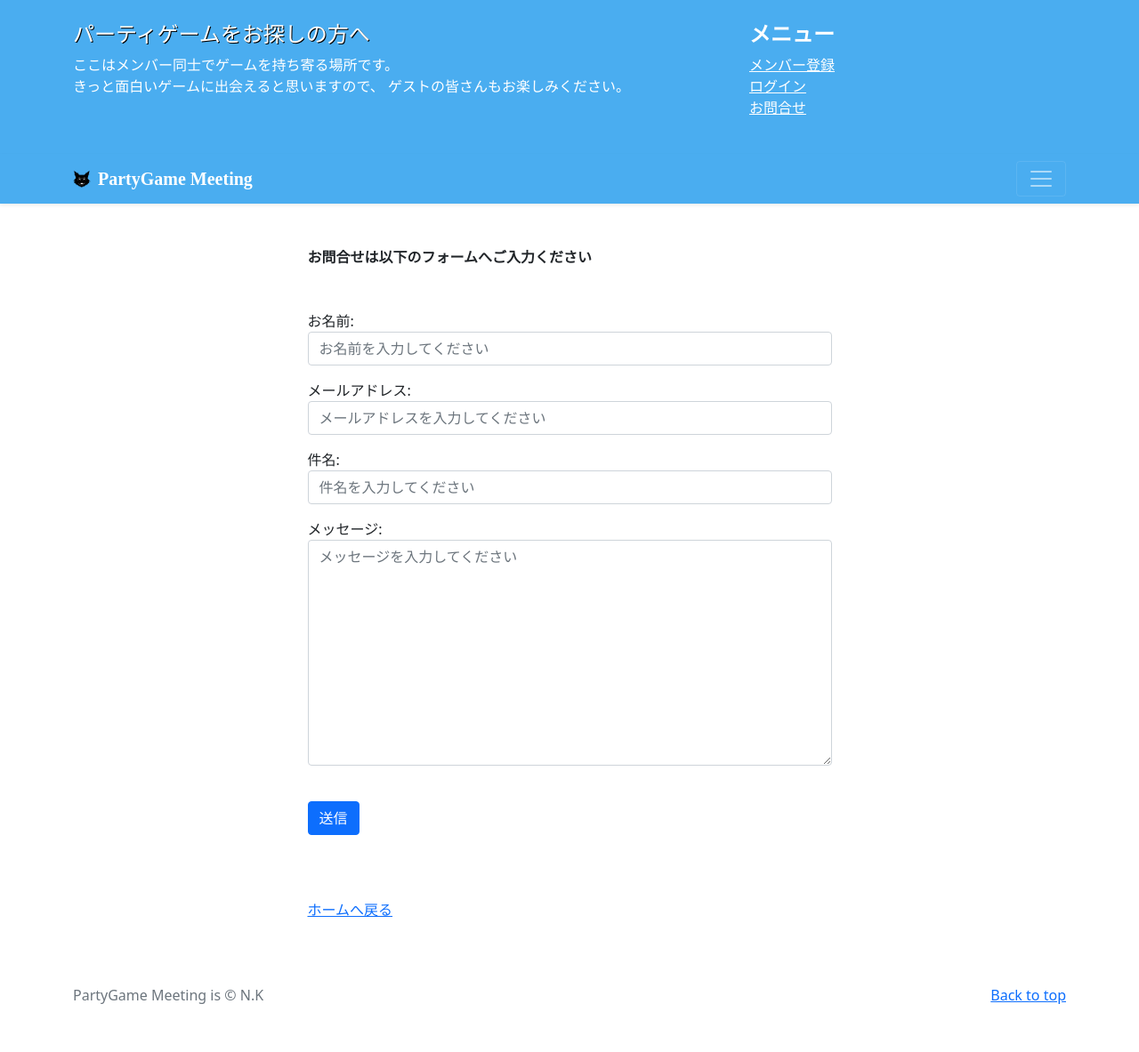
After one commit to nnnkkk000/partygame-meeting, a Django app: page /contact/ in a window 1280 px wide, after a click that opens the changed part. The commit adds this page. Shown: the whole page at 89% size. Run offline with Django 4.2, Linux system fonts and the light colour scheme; some libraries are stand-ins or nearby versions.

Commit message:
お問合せページ更新

```diff
--- a/partygame/forms.py
+++ b/partygame/forms.py
@@ -26,9 +26,9 @@ class ContactForm(forms.Form):
         super().__init__(*args, **kwargs)
         self.fields['name'].widget.attrs['placeholder'] = 'お名前を入力してください'
         self.fields['name'].widget.attrs['class'] = 'form-control'
-        self.fields['name'].widget.attrs['placeholder'] = 'メールアドレスを入力してください'
-        self.fields['name'].widget.attrs['class'] = 'form-control'
-        self.fields['name'].widget.attrs['placeholder'] = '件名を入力してください'
-        self.fields['name'].widget.attrs['class'] = 'form-control'
-        self.fields['name'].widget.attrs['placeholder'] = 'メッセージを入力してください'
-        self.fields['name'].widget.attrs['class'] = 'form-control'
+        self.fields['email'].widget.attrs['placeholder'] = 'メールアドレスを入力してください'
+        self.fields['email'].widget.attrs['class'] = 'form-control'
+        self.fields['title'].widget.attrs['placeholder'] = '件名を入力してください'
+        self.fields['title'].widget.attrs['class'] = 'form-control'
+        self.fields['message'].widget.attrs['placeholder'] = 'メッセージを入力してください'
+        self.fields['message'].widget.attrs['class'] = 'form-control'
--- a/partygame/templates/base.html
+++ b/partygame/templates/base.html
@@ -61,12 +61,12 @@
               <li><a href="{% url 'partygame:mypage' %}" class="text-white">マイページ</a></li>
               <li><a href="{% url 'accounts:logout' %}" class="text-white">ログアウト</a></li>
               <li><a href="{% url 'password_reset' %}" class="text-white">パスワードのリセット</a></li>
-              <li><a href="#" class="text-white">コンタクト</a></li>
+              <li><a href="{% url 'partygame:contact' %}" class="text-white">お問合せ</a></li>
             {% comment %} ログイン中でないときのメニュー {% endcomment %}
             {% else %}
               <li><a href="{% url 'accounts:signup' %}" class="text-white">メンバー登録</a></li>
               <li><a href="{% url 'accounts:login' %}" class="text-white">ログイン</a></li>
-              <li><a href="#" class="text-white">コンタクト</a></li>
+              <li><a href="{% url 'partygame:contact' %}" class="text-white">お問合せ</a></li>
             {% endif %}
           </ul>
         </div>
--- /dev/null
+++ b/partygame/templates/contact.html
@@ -0,0 +1,51 @@
+{% extends 'base.html' %}
+{% load static %}
+
+{% block title %}Contact{% endblock %}
+
+{% block contents %}
+    <div class="mb-4">
+        <div class="container px-4 px-lg-5">
+            <div class="row gx-4 gx-lg-5 justify-content-center">
+                <div class="col-md-10 col-lg-8 col-xl-7">
+                    <br>
+                    <br>
+                    <strong>お問合せは以下のフォームへご入力ください</strong>
+                    {% comment %} フォーム送信成功時 {% endcomment %}
+                    {% comment %} requestにmessageが存在しているとき {% endcomment %}
+                    {% if messages %}
+                    <br>
+                    <ul class="list-unstyled" style="list-stylr: none;">
+                        {% for message in messages %}
+                        <li {% if message.tags %} class="{{ message.tags }}" {% endif %}>
+                            {{ message }}
+                        </li>
+                        {% endfor %}
+                    </ul>
+                    {% endif %}
+
+                    {% comment %} フォーム {% endcomment %}
+                    <div class="my-5">
+                        <form method="post">
+                            {% csrf_token %}
+                            {% for field in form %}
+                                <div class="form-floating">
+                                    <div class="form-group floating-label-form-group controls">
+                                        {{ field.label_tag }}
+                                        <br>
+                                        {{ field }}
+                                        <p class="help-block text-danger"></p>
+                                    </div>
+                                </div>
+                            {% endfor %}
+                            <br>
+                            <button type="submit" class="btn btn-primary" id="sendMessageButton">送信</button>
+                        </form>
+                    </div>
+                    <br>
+                    <a href="{% url 'partygame:index' %}">ホームへ戻る</a>
+                </div>
+            </div>
+        </div>
+    </div>
+{% endblock %}
```
